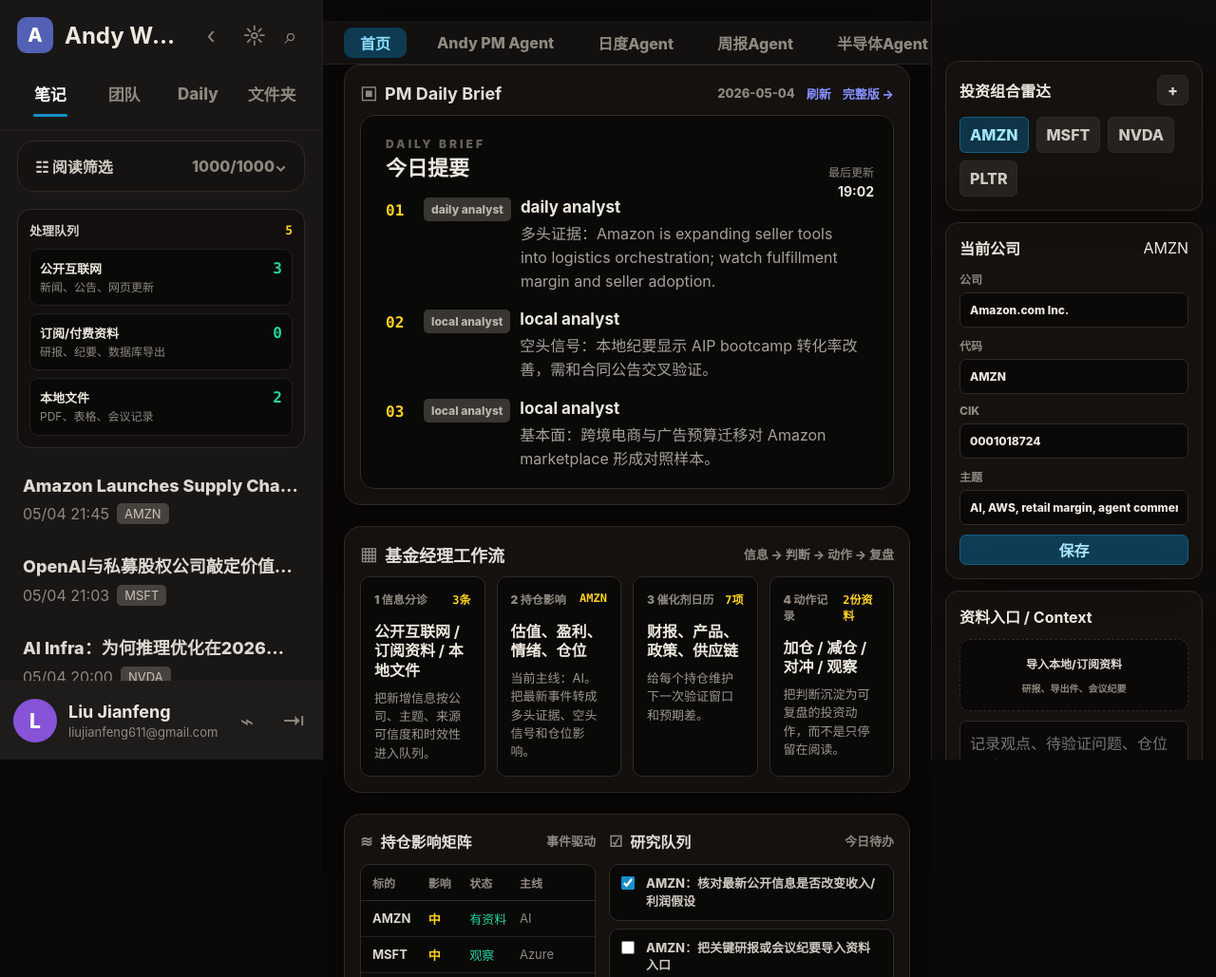
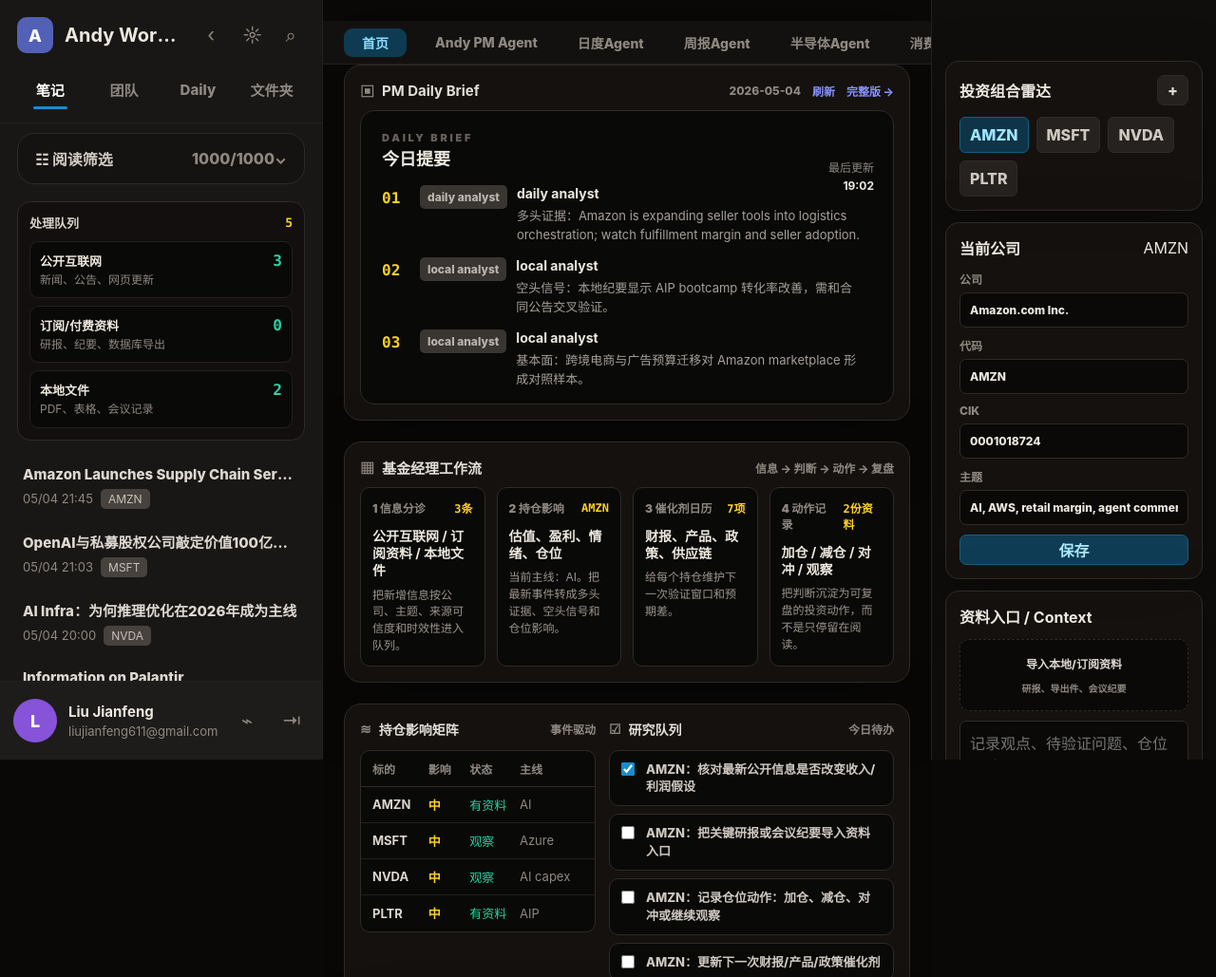
Before and after one commit to liujianfeng611/Andy-Liu, a website: page public/index.html in a window 1280 px wide. Shown: the top 1029 px of the page at 95% size. Drawn offline with Linux system fonts and the light colour scheme; no server answers.

Commit message:
Tighten workstation typography

```diff
--- a/public/styles.css
+++ b/public/styles.css
@@ -76,14 +76,14 @@
   height: 38px;
   border-radius: 10px;
   background: #5261b5;
-  font-size: 20px;
+  font-size: 18px;
 }
 
 .rail-head strong {
   overflow: hidden;
   text-overflow: ellipsis;
   white-space: nowrap;
-  font-size: 24px;
+  font-size: 20px;
   letter-spacing: 0;
 }
 
@@ -93,7 +93,7 @@
   height: 30px;
   background: transparent;
   color: var(--muted);
-  font-size: 24px;
+  font-size: 20px;
 }
 
 .rail-tabs {
@@ -114,8 +114,8 @@
 
 .rail-tabs button {
   position: relative;
-  padding: 14px 0 12px;
-  font-size: 17px;
+  padding: 12px 0 10px;
+  font-size: 15px;
 }
 
 .rail-tabs button.active {
@@ -219,8 +219,8 @@
 
 .note-item {
   display: grid;
-  gap: 8px;
-  padding: 15px 0;
+  gap: 6px;
+  padding: 12px 0;
 }
 
 .note-title {
@@ -228,7 +228,7 @@
   text-overflow: ellipsis;
   white-space: nowrap;
   color: #ddd8d1;
-  font-size: 18px;
+  font-size: 15px;
   font-weight: 780;
 }
 
@@ -237,7 +237,7 @@
   align-items: center;
   gap: 8px;
   color: var(--muted);
-  font-size: 16px;
+  font-size: 13px;
 }
 
 .tag {
@@ -249,7 +249,7 @@
   background: #47423e;
   color: #c9c0b8;
   padding: 3px 8px;
-  font-size: 13px;
+  font-size: 12px;
 }
 
 .user-card {
@@ -267,7 +267,7 @@
   height: 46px;
   border-radius: 50%;
   background: #8653d9;
-  font-size: 21px;
+  font-size: 18px;
 }
 
 .user-card strong,
@@ -276,7 +276,7 @@
 }
 
 .user-card strong {
-  font-size: 18px;
+  font-size: 15px;
 }
 
 .user-card span {
@@ -314,10 +314,10 @@
 .agent-tabs button {
   flex: 0 0 auto;
   min-width: 66px;
-  height: 32px;
-  padding: 0 14px;
+  height: 30px;
+  padding: 0 12px;
   border-radius: 9px;
-  font-size: 16px;
+  font-size: 14px;
   white-space: nowrap;
 }
 
@@ -354,14 +354,14 @@
 
 .card-title {
   color: #e2ddd7;
-  font-size: 18px;
+  font-size: 15px;
   font-weight: 800;
   margin-bottom: 10px;
 }
 
 .card-title.compact {
   margin-bottom: 12px;
-  font-size: 16px;
+  font-size: 14px;
 }
 
 .card-title > div:first-child {
@@ -380,7 +380,7 @@
 .link-button {
   color: var(--muted);
   text-decoration: none;
-  font-size: 13px;
+  font-size: 12px;
 }
 
 .card-title a,
@@ -396,23 +396,23 @@
 
 .brief-box {
   position: relative;
-  min-height: 338px;
+  min-height: 300px;
   border: 1px solid var(--line);
   border-radius: 15px;
   background: #090908;
-  padding: 18px 26px;
+  padding: 16px 22px;
 }
 
 .kicker {
   color: var(--muted-2);
   letter-spacing: 0.25em;
-  font-size: 12px;
+  font-size: 11px;
   font-weight: 900;
 }
 
 .brief-box h1 {
-  margin: 6px 0 20px;
-  font-size: 22px;
+  margin: 6px 0 18px;
+  font-size: 18px;
   line-height: 1;
 }
 
@@ -429,12 +429,12 @@
 
 .last-update strong {
   color: #eee8df;
-  font-size: 14px;
+  font-size: 12px;
 }
 
 .brief-list {
   display: grid;
-  gap: 18px;
+  gap: 14px;
   margin: 0;
   padding: 0 10px 0 0;
   list-style: none;
@@ -470,13 +470,14 @@
   white-space: nowrap;
   display: block;
   margin-bottom: 6px;
-  font-size: 17px;
+  font-size: 14px;
 }
 
 .brief-copy p {
   margin: 0;
   color: #a7a09a;
-  line-height: 1.55;
+  font-size: 13px;
+  line-height: 1.5;
 }
 
 .workflow-grid {
@@ -486,11 +487,11 @@
 }
 
 .workflow-step {
-  min-height: 150px;
+  min-height: 128px;
   border: 1px solid var(--line);
   border-radius: 10px;
   background: #090908;
-  padding: 14px;
+  padding: 12px;
 }
 
 .workflow-top {
@@ -509,9 +510,9 @@
 }
 
 .workflow-step h3 {
-  margin: 16px 0 9px;
+  margin: 13px 0 7px;
   color: #eee8df;
-  font-size: 16px;
+  font-size: 14px;
   line-height: 1.3;
 }
 
@@ -519,7 +520,7 @@
   margin: 0;
   color: #9d958d;
   line-height: 1.48;
-  font-size: 13px;
+  font-size: 12px;
 }
 
 .pm-board {
@@ -730,7 +731,7 @@
   border-radius: 12px;
   background: #2d2925;
   color: var(--muted);
-  font-size: 20px;
+  font-size: 18px;
 }
 
 .right-drawer {
```
